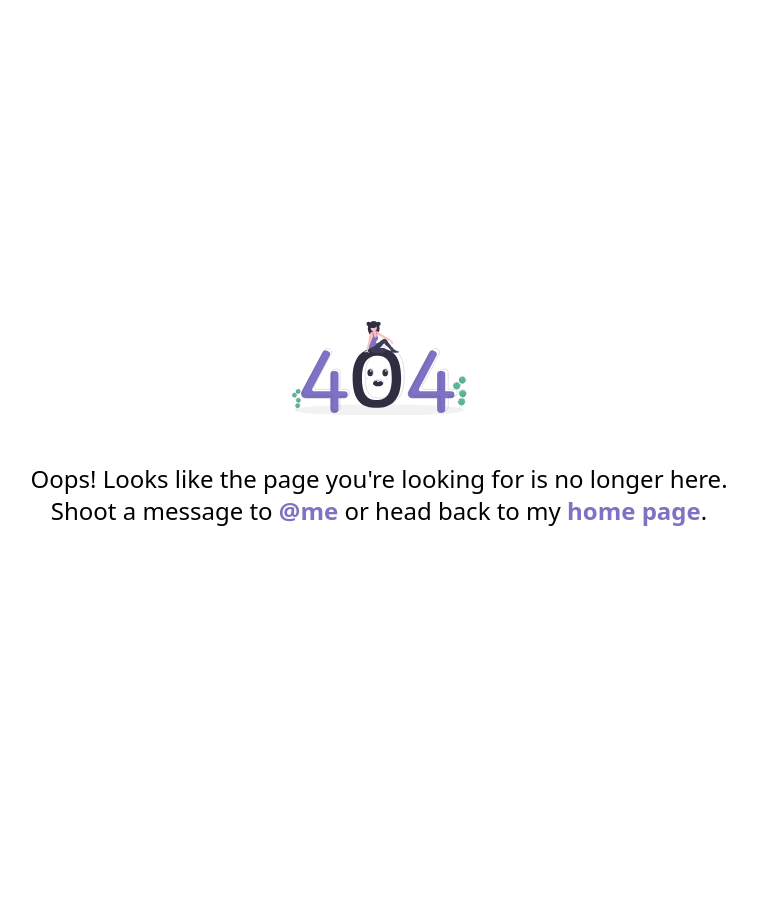
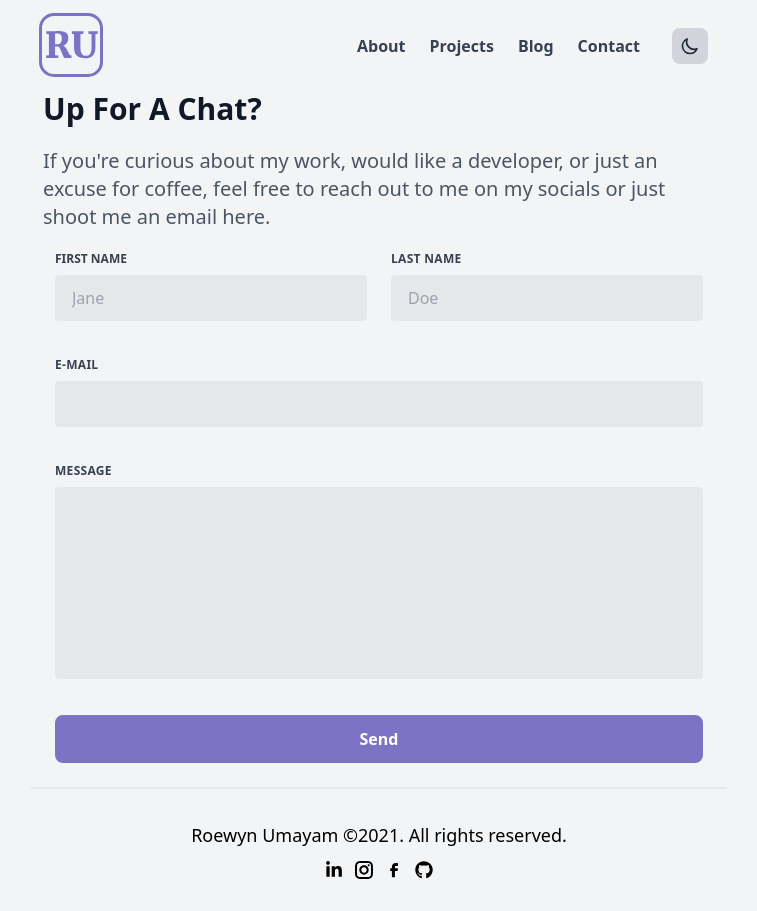
Before and after one commit to Umayarz18/portfolio, a Next.js app in the folder web/: page /contact in a window 1280 px wide. Before the commit this address had no page. Shown: the whole page, without its empty margins (261-1018 px from the left). Before the commit the page ends 800 px from the top, so only its background shows below. Built offline with nearby package versions, Linux system fonts and the light colour scheme; what @tailwindcss/typography would draw is missing.

Commit message:
Updated UI + created contact page

```diff
--- /dev/null
+++ b/web/components/ProjectCard.js
@@ -0,0 +1,30 @@
+export const ProjectCard = (props) => {
+  return (
+    <a
+      key={props.key}
+      href={props.link}
+      target="_blank"
+      style={{ borderColor: props.color }}
+      className={`dark:bg-gray-900 bg-gray-200
+      border-gray-400 border-2  rounded p-6
+      m-5 md:m-0
+      flex flex-col justify-center`}
+    >
+      <img src={props.logo} className="w-32 h-32 self-center" />
+      <h3 className="text-lg font-bold mt-2">{props.title}</h3>
+      <p className="text-xs md:text-sm text-gray-600 dark:text-gray-400 truncate">
+        {props.description}
+      </p>
+      <div className="flex flex-row justify-between mt-2">
+        <a
+          href={props.link}
+          target="_blank"
+          className="text-gray-800 dark:text-gray-100 font-medium "
+        >
+          View Project
+        </a>
+        {props.code && <a>View Code</a>}
+      </div>
+    </a>
+  );
+};
--- a/web/components/layout.js
+++ b/web/components/layout.js
@@ -38,7 +38,7 @@ export default function Layout(props) {
   const { children, ...customMeta } = props;
   const router = useRouter();
   const meta = {
-    title: "Roewyn Umayam - Full-Stack Developer & Taekwondo Instructor",
+    title: "Roewyn Umayam - Full-Stack Developer",
     description: `Simple guy building small ideas for big impact.`,
     image: `'${domain}/images/banner.png'`,
     type: "website",
@@ -162,7 +162,7 @@ export default function Layout(props) {
           </div>
         </div>
         <main>{children}</main>
-        <div className="border-t-2 self-center flex flex-col md:px-52   justify-center items-center">
+        <div className="border-t-2 self-center flex flex-col md:mx-auto px-5  lg:px-32  justify-center items-center">
           <footer className=" p-8 flex flex-col  items-center space-y-3 w-full">
             <small className="text-base md:text-md lg:text-lg">
               Roewyn Umayam &copy;<time>2021</time>. All rights reserved.
--- a/web/components/navbar.js
+++ b/web/components/navbar.js
@@ -8,7 +8,7 @@ const links = [
   { link: "/projects", title: "Projects" },
   { link: "/blog", title: "Blog" },
   {
-    link: "mailto:roewyn.e.umayam@gmail.com?subject=Contact%20From%20Website",
+    link: "/contact",
     title: "Contact"
   }
 ];
--- a/web/components/progressbar.js
+++ b/web/components/progressbar.js
@@ -1,11 +1,11 @@
 export default function ProgressBar({ width, color }) {
   return (
     <div className="relative py-1">
-      <div role="progress" className={`progress-outer`}>
+      <div role="progress" className={`progress-outer bg-${color}-200`}>
         <div
           style={{ width: width }}
           className={`
-          progress-inner
+          progress-inner bg-${color}-400
        `}
         >
           {width}
--- a/web/next.config.js
+++ b/web/next.config.js
@@ -3,4 +3,16 @@ module.exports = {
     locales: ["en"],
     defaultLocale: "en",
   },
+  webpack: (config) => {
+    config.module.rules.push({
+      test: /\.pdf$/,
+      use: {
+        loader: "file-loader",
+        options: {
+          name: "[path][name].[ext]",
+        },
+      },
+    });
+    return config;
+  },
 };
--- a/web/pages/blog/[slug].js
+++ b/web/pages/blog/[slug].js
@@ -34,11 +34,11 @@ export default function Post(props) {
           alt={`post picture`}
         />
         <div className="flex flex-row items-center justify-between">
-          <h1 className="text-3xl font-bold dark:text-gray-100 text-gray-900 my-4">
+          <h1 className="text-4xl font-bold dark:text-gray-100 text-gray-900 my-4">
             {title}
           </h1>
         </div>
-        <div className="prose md:prose-md lg:prose-lg xl:prose-2xl dark:prose-dark">
+        <div className="prose-2xl dark:prose-dark">
           <div className=" flex flex-wrap  ">
             {stack.map(({ color, title, _id }) => (
               <Tag key={_id} color={color} title={title} />
--- a/web/pages/blog/index.js
+++ b/web/pages/blog/index.js
@@ -9,7 +9,7 @@ import BlockContent from "../../components/BlockContent";
 
 export default function Blog({ posts }) {
   return (
-    <Layout>
+    <Layout title="Blog - Roewyn Umayam">
       <div className="max-w-2xl m-5 ">
         <section>
           <h1 className="text-3xl font-bold dark:text-gray-100 text-gray-900  ">
@@ -23,31 +23,6 @@ export default function Blog({ posts }) {
             with case studies, tutorials, and notes that might help other
             upcoming developers on your journey.
           </p>
-          <div className="relative w-full mb-4">
-            <input
-              aria-label="Search articles"
-              type="text"
-              placeholder="Search articles"
-              className="block w-full px-4 py-2 text-gray-900 bg-white border
-              border-gray-200 rounded-md dark:border-gray-900 focus:ring-primary
-              focus:border-primary dark:bg-gray-800 dark:text-gray-100"
-            />
-            <svg
-              className="absolute w-5 h-5 text-gray-400 right-3 top-3
-              dark:text-gray-300"
-              xmlns="http://www.w3.org/2000/svg"
-              fill="none"
-              viewBox="0 0 24 24"
-              stroke="currentColor"
-            >
-              <path
-                strokeLinecap="round"
-                strokeLinejoin="round"
-                strokeWidth="2"
-                d="M21 21l-6-6m2-5a7 7 0 11-14 0 7 7 0 0114 0z"
-              ></path>
-            </svg>
-          </div>
         </section>
         <section>
           <h1 className="text-3xl font-bold dark:text-gray-100 text-gray-900 mb-4 ">
@@ -114,6 +89,35 @@ function SlugCard({ data, key }) {
   );
 }
 
+function SearchBar() {
+  return (
+    <div className="relative w-full mb-4">
+      <input
+        aria-label="Search articles"
+        type="text"
+        placeholder="Search articles"
+        className="block w-full px-4 py-2 text-gray-900 bg-white border
+    border-gray-200 rounded-md dark:border-gray-900 focus:ring-primary
+    focus:border-primary dark:bg-gray-800 dark:text-gray-100"
+      />
+      <svg
+        className="absolute w-5 h-5 text-gray-400 right-3 top-3
+    dark:text-gray-300"
+        xmlns="http://www.w3.org/2000/svg"
+        fill="none"
+        viewBox="0 0 24 24"
+        stroke="currentColor"
+      >
+        <path
+          strokeLinecap="round"
+          strokeLinejoin="round"
+          strokeWidth="2"
+          d="M21 21l-6-6m2-5a7 7 0 11-14 0 7 7 0 0114 0z"
+        ></path>
+      </svg>
+    </div>
+  );
+}
 Blog.propTypes = {
   posts: PropTypes.object.isRequired,
 };
--- /dev/null
+++ b/web/pages/contact.js
@@ -0,0 +1,100 @@
+import Layout from "../components/layout";
+
+export default function Contact() {
+  return (
+    <Layout title="Say Hello - Roewyn Umayam">
+      <section className="max-w-2xl m-5 md:m-0">
+        <h1 className="text-3xl font-bold dark:text-gray-100 text-gray-900  ">
+          Up For A Chat?
+        </h1>
+        <p className="text-gray-600 dark:text-gray-300 font-normal text-lg md:text-xl my-5">
+          If you're curious about my work, would like a developer, or just an
+          excuse for coffee, feel free to reach out to me on my socials or just
+          shoot me an email here.
+        </p>
+      </section>
+      <form className="" name="contact" method="POST" data-netlify="true">
+        <input type="hidden" name="form-name" value="contact" />
+        <div className="flex flex-wrap  mb-6">
+          <div className="w-full md:w-1/2 px-3 md:pr-3 mb-6 md:mb-0">
+            <label
+              className="block uppercase  text-gray-700 dark:text-gray-300 text-xs font-bold mb-2"
+              for="grid-first-name"
+            >
+              First Name
+            </label>
+            <input
+              className="appearance-none block w-full bg-gray-200 text-gray-700
+              border border-gray-200 rounded py-3 px-4 mb-3 leading-tight
+              focus:outline-none focus:bg-gray-100 dark:text-gray-300"
+              id="grid-first-name"
+              type="text"
+              placeholder="Jane"
+            />
+          </div>
+          <div className="w-full md:w-1/2 px-3">
+            <label
+              className="block uppercase tracking-wide text-gray-700 text-xs
+              font-bold mb-2 dark:text-gray-300 "
+              for="grid-last-name"
+            >
+              Last Name
+            </label>
+            <input
+              className="appearance-none block w-full bg-gray-200 text-gray-700
+              border border-gray-200 rounded py-3 px-4 leading-tight
+              focus:outline-none focus:bg-gray-100 focus:border-gray-1000"
+              id="grid-last-name"
+              type="text"
+              placeholder="Doe"
+            />
+          </div>
+        </div>
+        <div className="flex flex-wrap  mb-6">
+          <div className="w-full px-3">
+            <label
+              className="block uppercase tracking-wide text-gray-700 text-xs
+              font-bold mb-2 dark:text-gray-300"
+              for="grid-password"
+            >
+              E-mail
+            </label>
+            <input
+              className="appearance-none block w-full bg-gray-200 text-gray-700
+              border border-gray-200 rounded py-3 px-4 mb-3 leading-tight
+              focus:outline-none focus:bg-gray-100 focus:border-gray-1000"
+              id="email"
+              type="email"
+            />
+          </div>
+        </div>
+        <div className="flex flex-wrap  mb-6">
+          <div className="w-full px-3">
+            <label
+              className="block uppercase tracking-wide text-gray-700 text-xs
+              font-bold mb-2 dark:text-gray-300"
+              for="grid-password"
+            >
+              Message
+            </label>
+            <textarea
+              className=" no-resize appearance-none block w-full bg-gray-200
+              text-gray-700 border border-gray-200 rounded py-3 px-4 mb-3
+              leading-tight focus:outline-none focus:bg-gray-100 focus:border-gray-1000 h-48 resize-none"
+              id="message"
+            ></textarea>
+          </div>
+        </div>
+        <div className="px-3 mb-6">
+          <button
+            className="btn focus:shadow-outline focus:outline-none text-gray-100
+            font-bold py-2  rounded w-full"
+            type="button"
+          >
+            Send
+          </button>
+        </div>
+      </form>
+    </Layout>
+  );
+}
--- a/web/pages/index.js
+++ b/web/pages/index.js
@@ -9,14 +9,11 @@ import { GrInstagram } from "react-icons/gr";
 import { CgFacebook } from "react-icons/cg";
 import useInView from "react-cool-inview";
 import dynamic from "next/dynamic";
+import { ProjectCard } from "../components/ProjectCard";
 
 const Card = dynamic(() => import("../components/card"), {
   loading: () => <p>...</p>
 });
-
-const myLoader = ({ src, width, quality }) => {
-  return `https://localhost:3000/${src}?w=${width}&q=${quality || 75}`;
-};
 
 export default function Home() {
   const { observe, inView } = useInView({
@@ -29,24 +26,8 @@ export default function Home() {
         <HeroSection />
 
         <SkillSection observe={observe} />
-        {/** Push to contact me */}
-        <section
-          ref={observe}
-          className="grid text-center m-5 my-24 lg:my-44 justify-center"
-        >
-          <h2 className="dark:text-gray-200 font-bold text-gray-800 text-2xl md:text-3xl lg:text-4xl">
-            Need a Developer? 👨🏾‍💻
-          </h2>
-          <p className="dark:text-gray-200 my-2 justify-self-center  md:p-5 text-gray-700 font-normal text-lg md:text-xl lg:text-2xl xl:mx-24">
-            I’m always open to hearing about collabs and work opportunities.
-          </p>
-          <a
-            href="#contact"
-            className="btn mt-5 md:mt-0 mx-5 text-md md:text-lg lg:text-xl xl:text-2xl w-2/3 md:w-1/2 lg:w-1/3 justify-self-center"
-          >
-            Say Howdy 🤠
-          </a>
-        </section>
+        <ProjectSection />
+        <CTASection observe={observe} />
       </div>
     </Layout>
   );
@@ -147,9 +128,11 @@ function SkillSection({ observe }) {
           Resumes are boring to read. Instead, here's a quick rundown on my
           skills. But if you do need mine, here's{" "}
           <a
-            href="#"
-            className="text-primary font-semibold mb-2
-          group-hover:text-primary-dark transition duration-300 ease-in-out"
+            href="https://drive.google.com/file/d/18QHgjzhHJ23sHLL4lsLvc2_PlaMxznpJ/view?usp=sharing"
+            target="_blank"
+            rel="noopener noreferrer"
+            className="text-primary font-medium hover:text-primary-dark
+            transition duration-300 ease-in-out"
           >
             my resume
           </a>
@@ -162,69 +145,76 @@ function SkillSection({ observe }) {
 
 function ProjectSection({ observe }) {
   return (
-    <>
-      {/** My Projects section */}
-      <section
-        ref={observe}
-        id="projects"
-        className="grid justify-center content-center my-24 mx-auto"
-      >
-        <h2 className="font-bold justify-self-center  m-5 dark:text-gray-100  text-gray-900 text-2xl md:text-3xl lg:text-4xl">
+    <section>
+      <h2 className="font-bold text-center dark:text-gray-100  text-gray-900 text-2xl md:text-3xl lg:text-4xl">
         My Recent Projects
       </h2>
-        <p className="font-normal mx-5 justify-self-center dark:text-gray-200 text-gray-800 text-lg md:text-xl lg:text-2xl">
+      <p className="text-center my-5 font-normal  dark:text-gray-200 text-gray-800 text-lg md:text-xl lg:text-2xl">
         {" "}
         If you need more samples, you can always view{" "}
         <a
-            className=" font-semibold text-primary hover:font-bold hover:text-vibrant-purple-dk hover:underline"
+          className=" text-primary font-medium hover:text-primary-dark
+          transition duration-300 ease-in-out"
           href="/projects"
         >
           my project list
         </a>
         .
       </p>
-        <div className="grid grid-cols-1 grid-rows-1 justify-center">
-          <div className="flex flex-row  w-full items-center justify-center">
-            <Card
+      <div className="grid grid-cols-1 grid-rows-1 md:grid-cols-3 justify-center gap-3">
+        <ProjectCard
           title="Sprout"
           description="An e-learning platform designed to teach high school students personal finance through short articles, quizzes, and activites to better prepare them for adulthood."
           color="#2FC06B"
           logo="/logos/sprout-logo.svg"
-              type="vertical"
+          link="https://sprout-learning.vercel.app/"
         />
-            <Card
-              title="Sprout"
-              description="An e-learning platform designed to teach high school students personal finance through short articles, quizzes, and activites to better prepare them for adulthood."
-              color="#2FC06B"
-              logo="/logos/naild.svg"
-              type="vertical"
-            />
-          </div>
-          <div className="flex flex-row  w-full k items-center justify-center">
-            <Card
+
+        <ProjectCard
           title="DEISphere"
           description="An event conference website set for the University of Washington Bothell Beta Alpha Psi meant to bring attention to diversity and inclusion in the accounting field."
           color="#4B2E83"
           link="https://www.deisphere.com/"
           logo="/logos/DEISphere.svg"
-              type="vertical"
         />
 
-            <Card
+        <ProjectCard
           title="Our-Anime-Rec"
           description="A Django website made for a group Database Systems course that allows users to see titles of anime, manga, and light novels as well as reviews."
           color="#0E87A1"
           link="https://our-anime-rec.herokuapp.com/"
           logo="/logos/Our Anime Rec.svg"
-              type="vertical"
         />
       </div>
-        </div>
+    </section>
+  );
+}
+
+function CTASection({ observe }) {
+  return (
+    <>
+      {/** Push to contact me */}
+      <section
+        ref={observe}
+        className="grid text-center m-5 my-24 lg:my-44 justify-center"
+      >
+        <h2 className="dark:text-gray-200 font-bold text-gray-800 text-2xl md:text-3xl lg:text-4xl">
+          Need a Developer? 👨🏾‍💻
+        </h2>
+        <p className="dark:text-gray-200 my-2 justify-self-center  md:p-5 text-gray-700 font-normal text-lg md:text-xl lg:text-2xl xl:mx-24">
+          I’m always open to hearing about collabs and work opportunities.
+        </p>
+        <a
+          href="mailto:roewyn.e.umayam@gmail.com?subject=Contact%20From%20Website"
+          target="_blank"
+          className="btn mt-5 md:mt-0 mx-5 text-md md:text-lg lg:text-xl xl:text-2xl w-2/3 md:w-1/2 lg:w-1/3 justify-self-center"
+        >
+          Say Howdy 🤠
+        </a>
       </section>
     </>
   );
 }
-
 function ContactSection({ observe }) {
   return (
     <>
--- a/web/pages/projects.js
+++ b/web/pages/projects.js
@@ -2,7 +2,7 @@ import Layout from "../components/layout";
 
 export default function Projects() {
   return (
-    <Layout>
+    <Layout title="My Projects - Roewyn Umayam">
       <div className="max-w-2xl text-gray-600 dark:text-gray-300 m-5">
         <section className="text-gray-600 dark:text-gray-300 font-normal text-lg md:text-xl my-5">
           <h2 className="text-3xl font-bold dark:text-gray-100 text-gray-900">
@@ -15,6 +15,24 @@ export default function Projects() {
             they exist only to meme around with a new technology or concept 🤡.
           </p>
           <ul className="my-5 grid grid-cols-1 gap-y-3 text-md md:text-lg">
+            <li>
+              <a
+                className="text-primary font-medium hover:text-primary-dark
+                transition duration-300 ease-in-out"
+                href={"/"}
+              >
+                <strong>This Site</strong>
+              </a>{" "}
+              - My portfolio site was made with inspiration and coding
+              techniques learned from a breakdown of Lee Robinson's website and
+              Julia Tan's personal site. I wanted to learn how to make a site
+              with Nextjs to act as a blog and document about my work. I used
+              Lee's site as a reference to how to set up dark mode and also how
+              to structure SEO for each web page. Made with Sanity, TailwindCSS,
+              Next.js, group + individual designs from Figma, and deployed on
+              Netlify. <em>[solo Oct 2021 - ]</em>
+            </li>
+
             <li>
               <a
                 className="text-primary font-medium hover:text-primary-dark
--- a/web/styles/global.css
+++ b/web/styles/global.css
@@ -47,7 +47,7 @@ html {
 }
 
 .progress-outer {
-  @apply overflow-hidden min-h-full text-xs flex rounded bg-purple-100;
+  @apply overflow-hidden min-h-full text-xs flex rounded bg-purple-200;
 }
 .progress-inner {
   @apply flex flex-col text-center whitespace-nowrap
--- a/web/tailwind.config.js
+++ b/web/tailwind.config.js
@@ -54,12 +54,12 @@ module.exports = {
             hr: { borderColor: theme("colors.gray.700") },
             ol: {
               li: {
-                "&:before": { color: theme("colors.gray.300") },
+                color: theme("colors.gray.200"),
               },
             },
             ul: {
               li: {
-                "&:before": { backgroundColor: theme("colors.gray.300") },
+                color: theme("colors.gray.200"),
               },
             },
             strong: { color: theme("colors.gray.100") },
```
Lines whose indentation alone changed are shown as unchanged.
